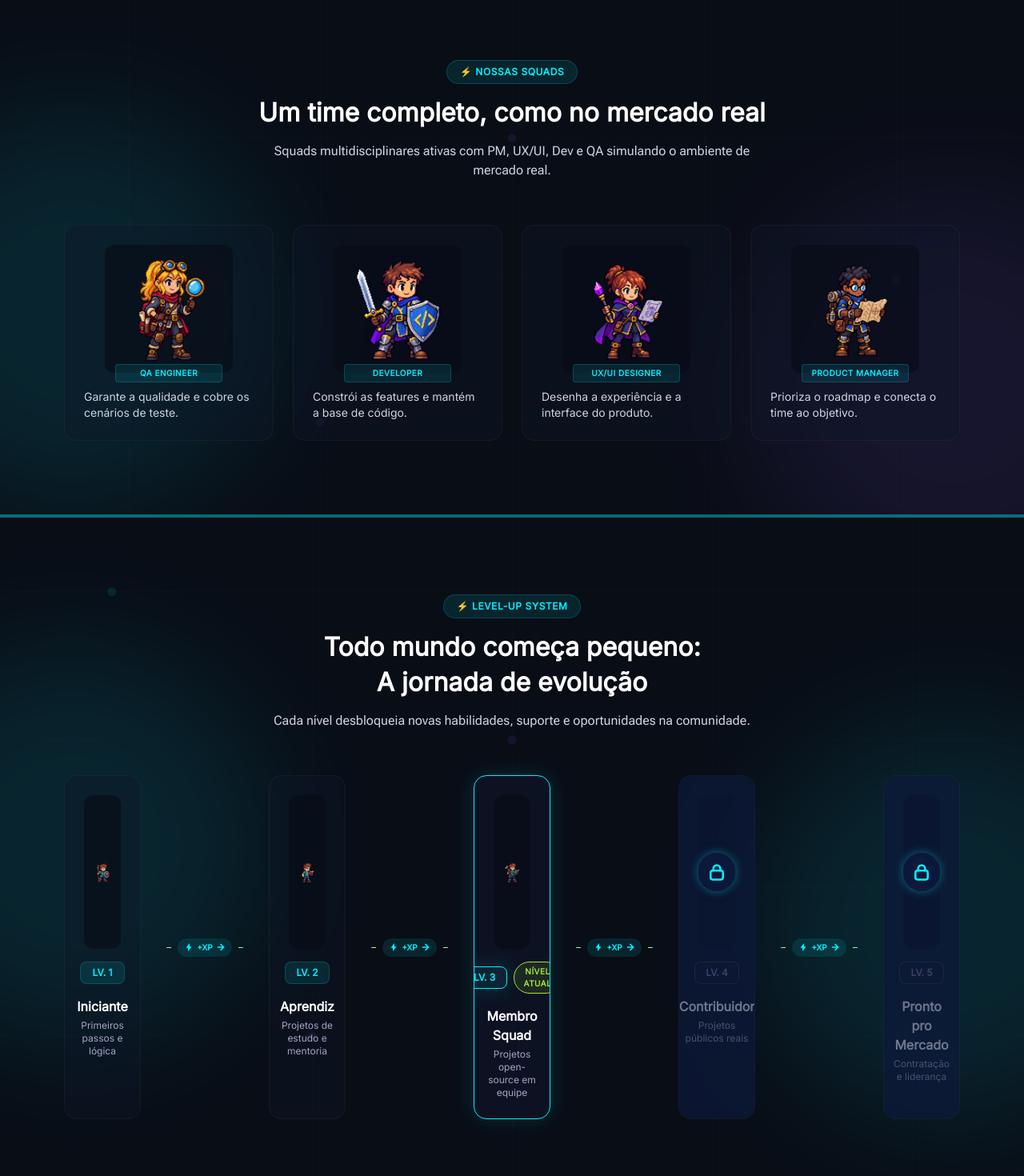
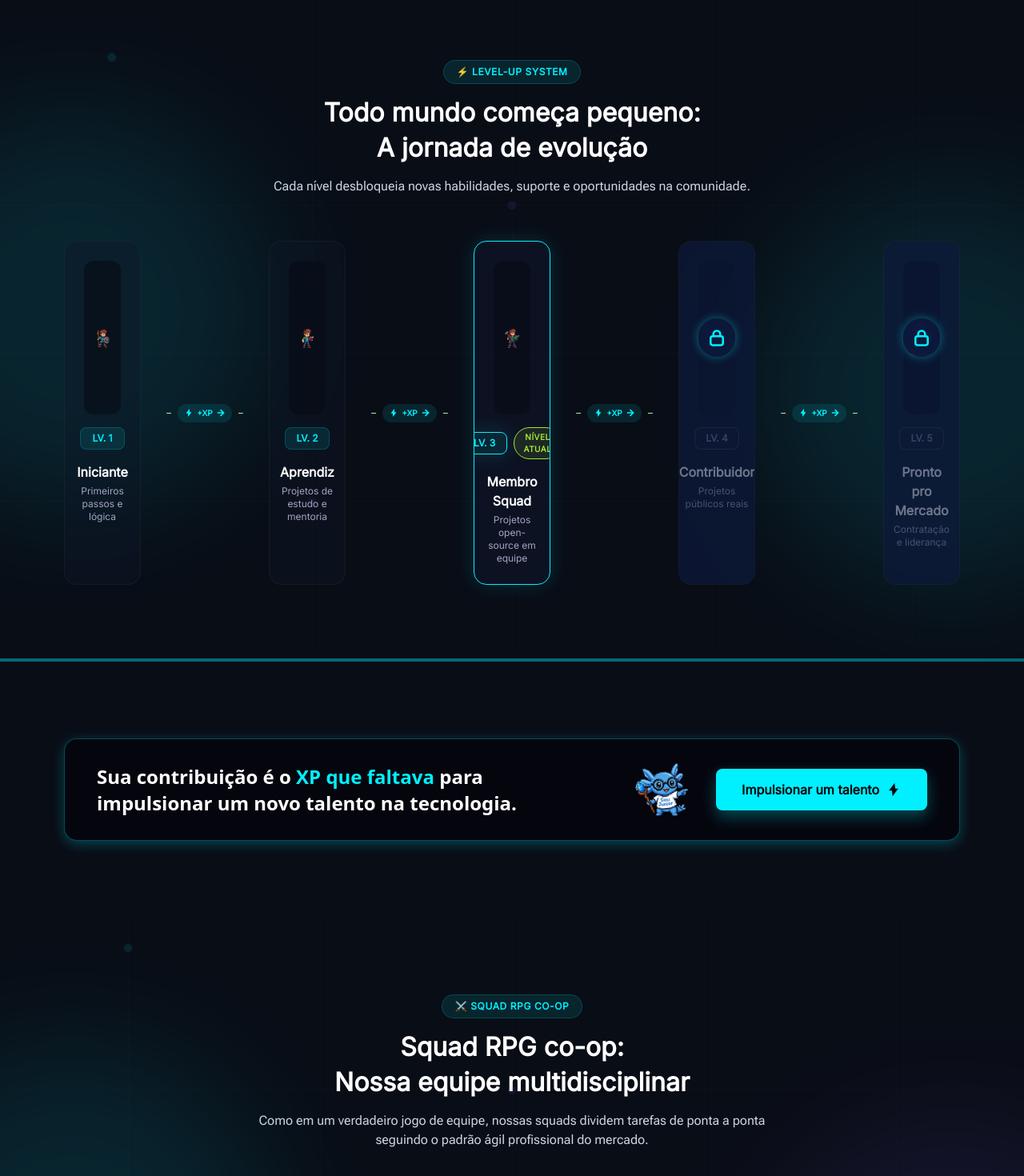
Before and after one commit to ANDERSONGUASSU/devlevelup, a React (Vite) app: page / in a window 1280 px wide. Shown: the part 1840-3310 px from the top of the page at 80% size. Built offline with nearby package versions, Linux system fonts and the light colour scheme; a web font is replaced by a local one.

Commit message:
feat(squad): reposiciona seção abaixo do banner de transição e aplica título do figma

```diff
--- a/src/App.tsx
+++ b/src/App.tsx
@@ -12,9 +12,9 @@ export default function App() {
       <Header />
       <Hero />
       <Comparison />
-      <Squad />
       <LevelUp />
       <CTA />
+      <Squad />
       <Footer />
     </div>
   )
--- a/src/data/squad.ts
+++ b/src/data/squad.ts
@@ -6,10 +6,11 @@ export interface SquadRole {
 }
 
 export const squadCopy = {
-  badge: '⚡ NOSSAS SQUADS',
-  title: 'Um time completo, como no mercado real',
+  badge: '⚔️ SQUAD RPG CO-OP',
+  subtitle: 'Squad RPG co-op:',
+  title: 'Nossa equipe multidisciplinar',
   description:
-    'Squads multidisciplinares ativas com PM, UX/UI, Dev e QA simulando o ambiente de mercado real.',
+    'Como em um verdadeiro jogo de equipe, nossas squads dividem tarefas de ponta a ponta seguindo o padrão ágil profissional do mercado.',
   roles: [
     {
       label: 'QA ENGINEER',
--- a/src/sections/Squad.tsx
+++ b/src/sections/Squad.tsx
@@ -33,6 +33,7 @@ export function Squad({ className }: SquadProps) {
 
       <SectionHeader
         badge={squadCopy.badge}
+        subtitle={squadCopy.subtitle}
         title={squadCopy.title}
         description={squadCopy.description}
       />
```
